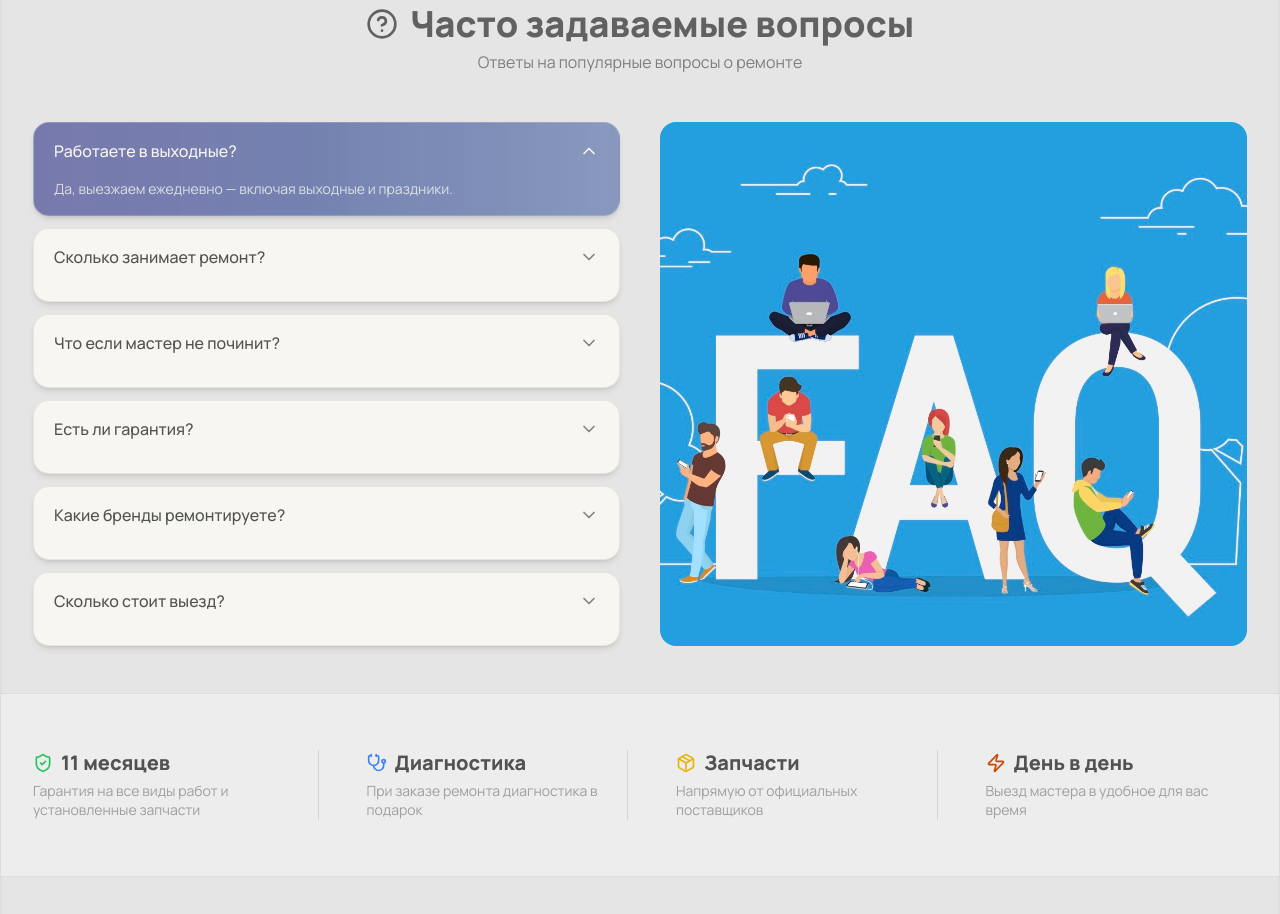
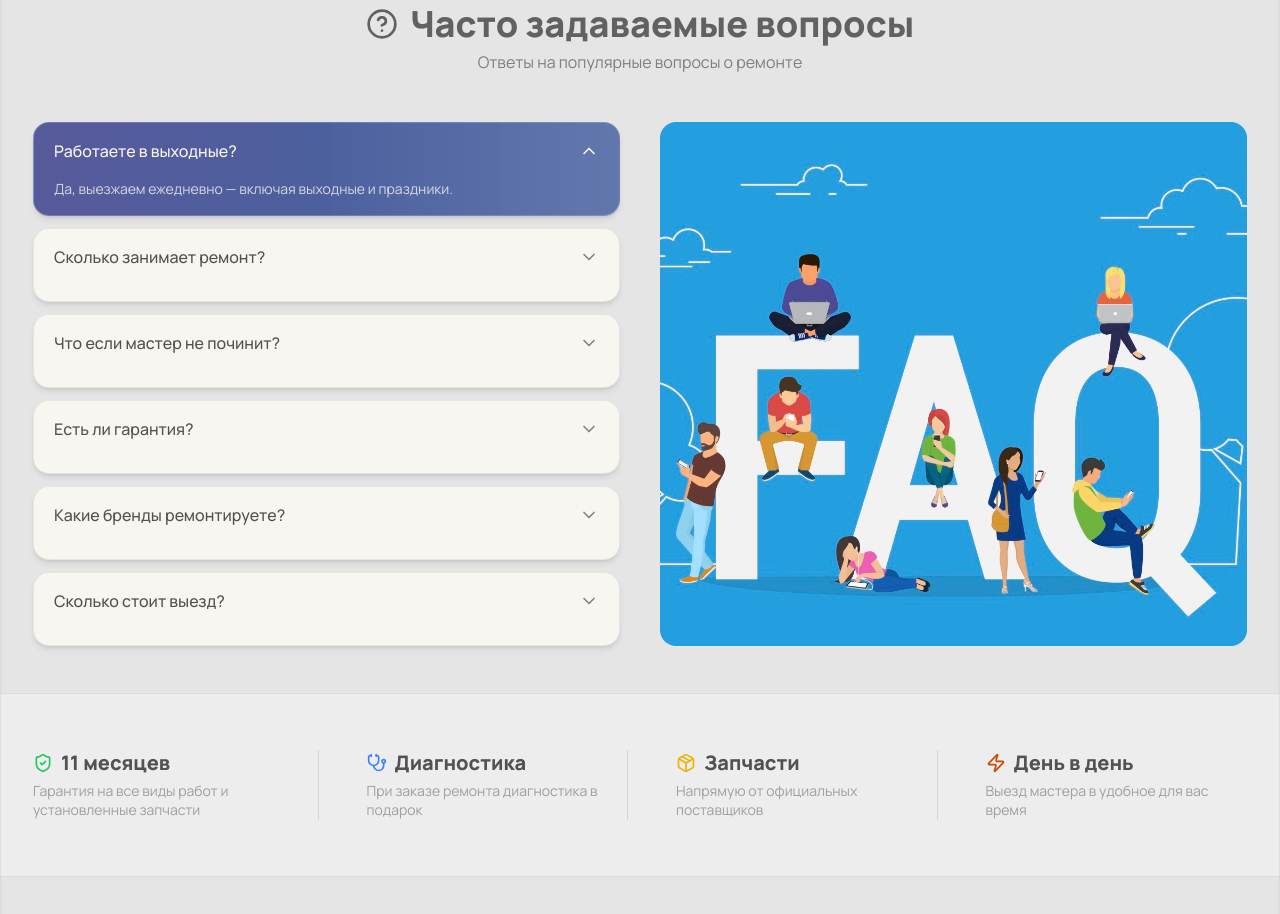
Before and after one commit to unnme/frost-master, a React (Vite) app in the folder frontend/: page / in a window 1280 px wide. Shown: the part 3000-3914 px from the top of the page. Built offline with nearby package versions, Linux system fonts and the light colour scheme; no server answers.

Commit message:
fix: use consistent gradient-blue-strong for open FAQ items

```diff
--- a/frontend/src/components/home/aboutSection/FaqList.jsx
+++ b/frontend/src/components/home/aboutSection/FaqList.jsx
@@ -6,7 +6,7 @@ const FaqItem = ({ item, isOpen, onToggle }) => {
   return (
     <div className={cn(
       "rounded-2xl border shadow-md transition-all duration-300",
-      isOpen ? "gradient-blue-strong-faded border-main-light/20" : "border-main-dark/10 bg-main-light",
+      isOpen ? "gradient-blue-strong border-main-light/20" : "border-main-dark/10 bg-main-light",
     )}>
       <button
         type="button"
```
